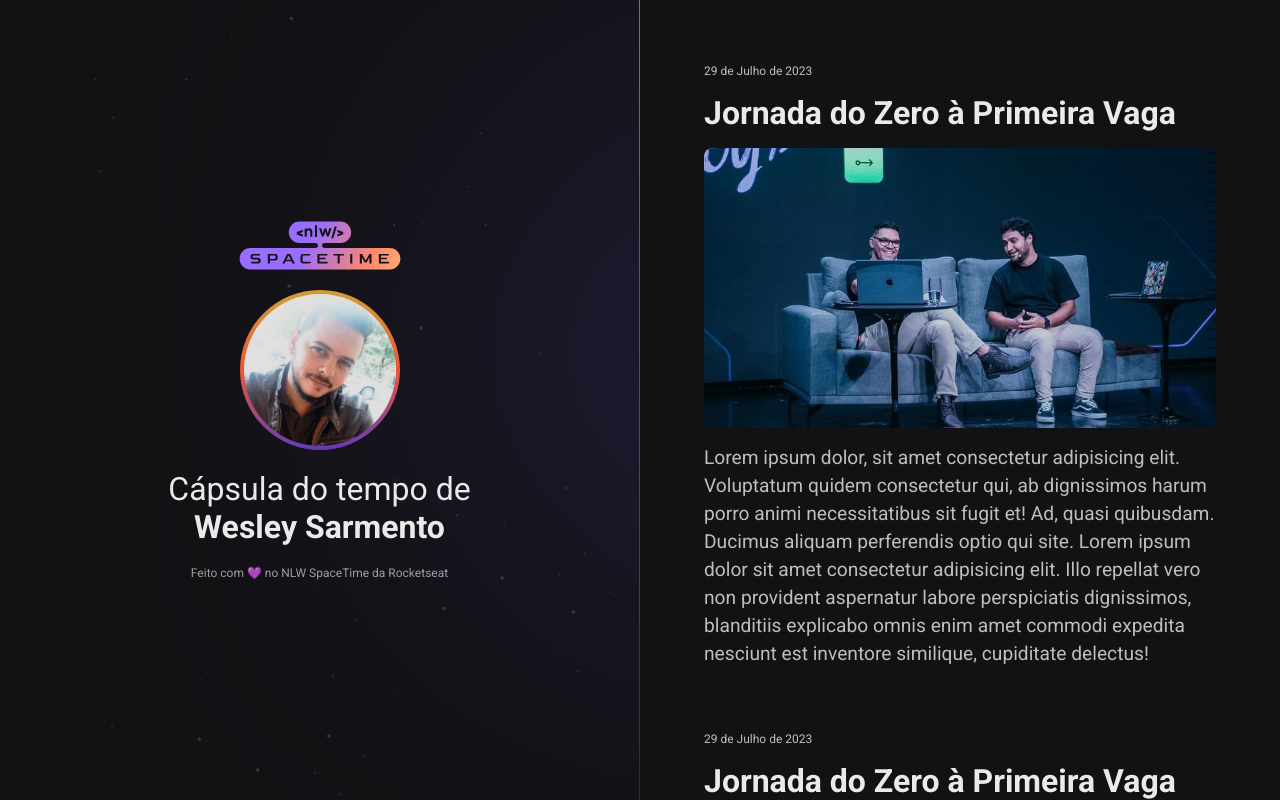
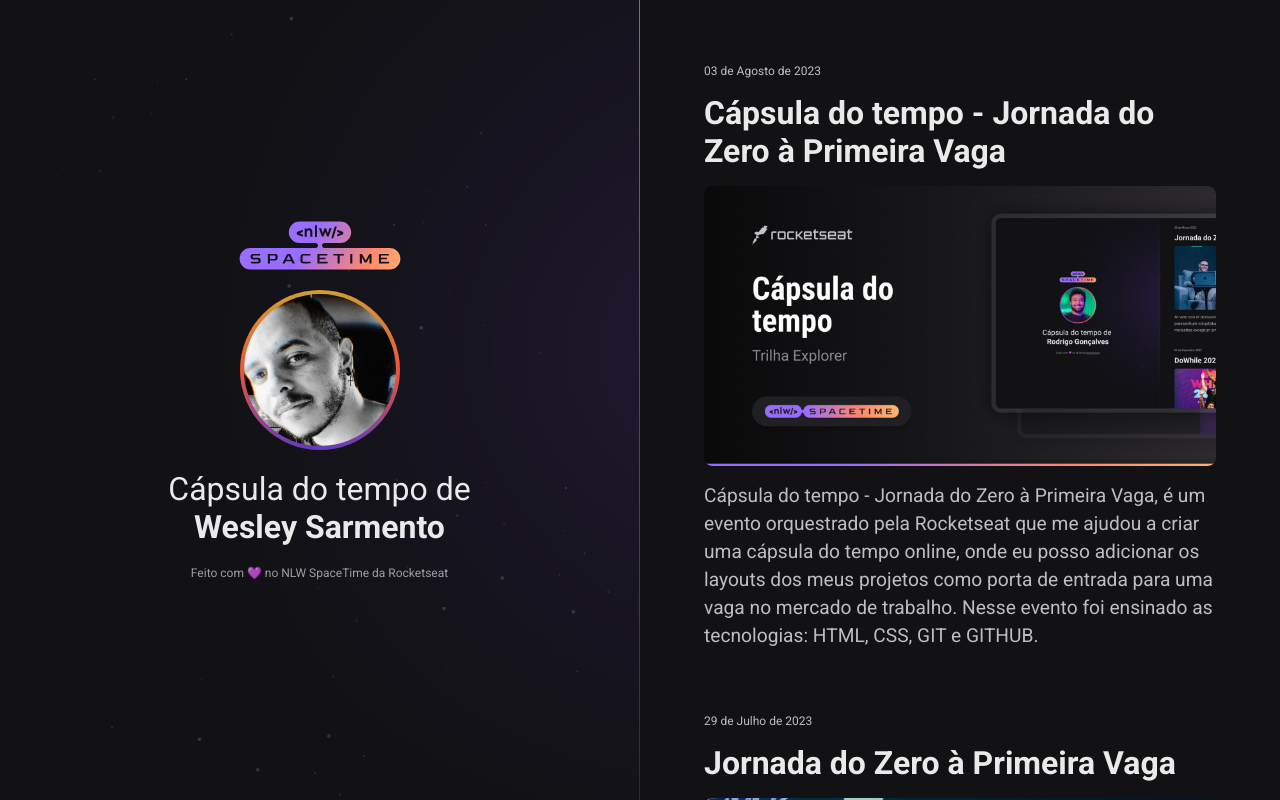
Before and after one commit to WesleySarmento/NLW-SpaceTime, a plain HTML site: page index.html in a window 1280 px wide. Drawn offline with Linux system fonts and the light colour scheme.

Commit message:
update site

```diff
--- a/index.html
+++ b/index.html
@@ -17,7 +17,7 @@
   <body>
     <aside>
       <img src="./assets/logo.svg" alt="NLW SpaceTime" />
-      <img src="./assets/wes.jpg" alt="Foto do wesley" />
+      <img src="./assets/wesley.jpg" alt="Foto do wesley" />
 
       <p>
         Cápsula do tempo de <br />
@@ -33,23 +33,21 @@
         target="_blank"
         class="memory"
       >
-        <small>29 de Julho de 2023</small>
-        <h1>Jornada do Zero à Primeira Vaga</h1>
+        <small>03 de Agosto de 2023</small>
+        <h1>Cápsula do tempo - Jornada do Zero à Primeira Vaga</h1>
         <div>
           <img
-            src="./assets/jornada.png"
-            alt="Duas pessoas conversando sobre o NLW"
+            src="./assets/WhatsApp Image 2023-08-03 at 00.32.04.jpeg"
+            alt="Apresenta o layout da página criada no evento NLW-SpaceTime"
           />
         </div>
 
         <p>
-          Lorem ipsum dolor, sit amet consectetur adipisicing elit. Voluptatum
-          quidem consectetur qui, ab dignissimos harum porro animi
-          necessitatibus sit fugit et! Ad, quasi quibusdam. Ducimus aliquam
-          perferendis optio qui site. Lorem ipsum dolor sit amet consectetur
-          adipisicing elit. Illo repellat vero non provident aspernatur labore
-          perspiciatis dignissimos, blanditiis explicabo omnis enim amet commodi
-          expedita nesciunt est inventore similique, cupiditate delectus!
+          Cápsula do tempo - Jornada do Zero à Primeira Vaga, é um evento
+          orquestrado pela Rocketseat que me ajudou a criar uma cápsula do tempo
+          online, onde eu posso adicionar os layouts dos meus projetos como
+          porta de entrada para uma vaga no mercado de trabalho. Nesse evento
+          foi ensinado as tecnologias: HTML, CSS, GIT e GITHUB.
         </p>
       </a>
       <a
```
Also changed, not shown: assets/WhatsApp Image 2023-08-03 at 00.32.04.jpeg (added), assets/wesley.jpg (added).
